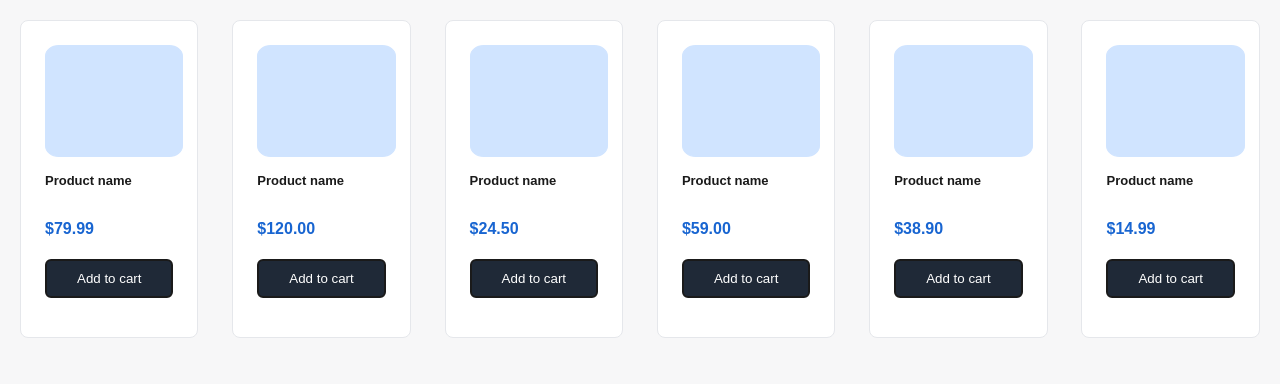
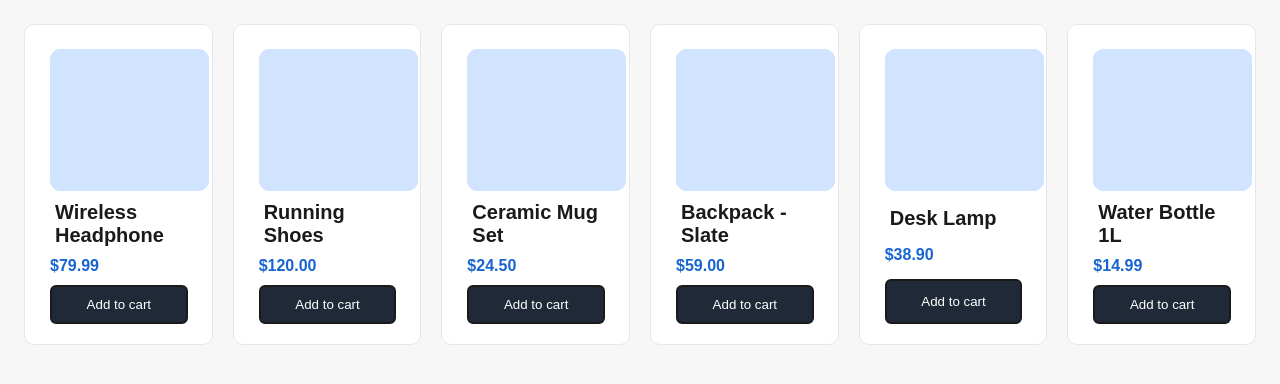
Before and after one commit to Rahma-21/Flex-Grid--Practice, a plain HTML site: page task-02-product-grid/index.html in a window 1280 px wide. Drawn offline with Linux system fonts and the light colour scheme.

Commit message:
update practice tasks

```diff
--- /dev/null
+++ b/reset.css
@@ -0,0 +1,51 @@
+/* Reset CSS */
+
+/* Remove default spacing */
+* {
+  margin: 0;
+  padding: 0;
+  box-sizing: border-box;
+}
+
+/* Smooth scrolling */
+html {
+  scroll-behavior: smooth;
+}
+
+/* Set default font */
+body {
+  font-family: Arial, sans-serif;
+  line-height: 1.5;
+}
+
+/* Remove default list styles */
+/* ul,
+ol {
+  list-style: none;
+} */
+
+/* Remove default link styling */
+a {
+  text-decoration: none;
+  color: inherit;
+}
+
+/* Make images responsive */
+img {
+  max-width: 100%;
+  display: block;
+}
+
+/* Inherit fonts in form elements */
+button,
+input,
+textarea,
+select {
+  font: inherit;
+}
+
+/* Remove default button styling */
+button {
+  cursor: pointer;
+  border: none;
+}
--- a/task-02-product-grid/index.html
+++ b/task-02-product-grid/index.html
@@ -14,37 +14,37 @@
     <main class="product-grid">
       <article class="product-card">
         <div class="img-placeholder"></div>
-        <h2 class="product-name">Product name</h2>
+        <h2 class="product-name">Wireless Headphone</h2>
         <p class="product-price">$79.99</p>
         <button type="button">Add to cart</button>
       </article>
       <article class="product-card">
         <div class="img-placeholder"></div>
-        <h2 class="product-name">Product name</h2>
+        <h2 class="product-name">Running Shoes</h2>
         <p class="product-price">$120.00</p>
         <button type="button">Add to cart</button>
       </article>
       <article class="product-card">
         <div class="img-placeholder"></div>
-        <h2 class="product-name">Product name</h2>
+        <h2 class="product-name">Ceramic Mug Set</h2>
         <p class="product-price">$24.50</p>
         <button type="button">Add to cart</button>
       </article>
       <article class="product-card">
         <div class="img-placeholder"></div>
-        <h2 class="product-name">Product name</h2>
+        <h2 class="product-name">Backpack - Slate</h2>
         <p class="product-price">$59.00</p>
         <button type="button">Add to cart</button>
       </article>
       <article class="product-card">
         <div class="img-placeholder"></div>
-        <h2 class="product-name">Product name</h2>
+        <h2 class="product-name">Desk Lamp</h2>
         <p class="product-price">$38.90</p>
         <button type="button">Add to cart</button>
       </article>
       <article class="product-card">
         <div class="img-placeholder"></div>
-        <h2 class="product-name">Product name</h2>
+        <h2 class="product-name">Water Bottle 1L</h2>
         <p class="product-price">$14.99</p>
         <button type="button">Add to cart</button>
       </article>
--- a/task-02-product-grid/styles.css
+++ b/task-02-product-grid/styles.css
@@ -8,27 +8,29 @@ body {
 .product-grid {
   display: grid;
   grid-template-columns: repeat(auto-fill, minmax(200px, 1fr));
-  min-height: 10vh;
-  padding: 20px 20px;
+  /* min-height: 10px; */
+  padding: 24px;
   display: flex;
   justify-content: space-between;
+  gap: 20px;
 }
 
 .product-card {
   display: grid;
   border: 1px solid #e5e7eb;
-  border-radius: 8px;
+  border-radius: 10px;
   gap: 5px;
-  padding: 24px;
+  padding: 24px 24px 5px 25px;
   background: #ffffff;
+  width: 45%;
 }
 
 .img-placeholder {
   display: grid;
-  width: 75%;
-  height: 90px;
+  width: 85%;
+  height: 120px;
   border: 1px solid #d0e4ff;
-  border-radius: 10%;
+  border-radius: 10px;
   padding: 10px 20px;
   background: #d0e4ff;
 }
@@ -46,10 +48,14 @@ button {
 .product-price {
   color: #1865d1;
   font-weight: bold;
+  padding: 0 0 5px 0;
+  margin: 0;
 }
 
 .product-name {
-  font-size: small;
+  font-size: 20px;
+  padding: 5px;
+  margin: 0;
 }
 /*
 ## Palette
```
Also changed, not shown: task-03-sidebar-layout/styles.css (+0 -7 lines).
